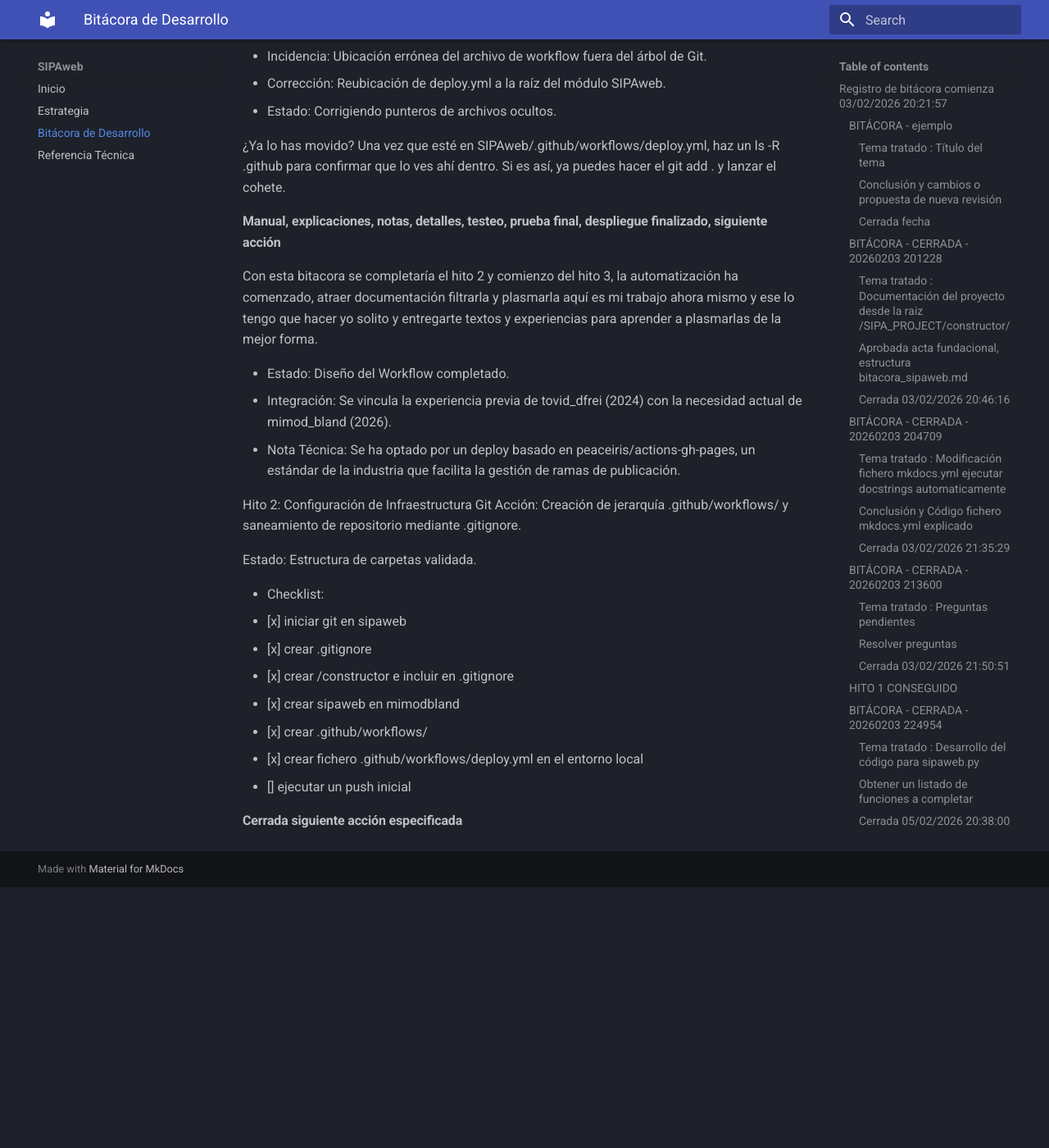
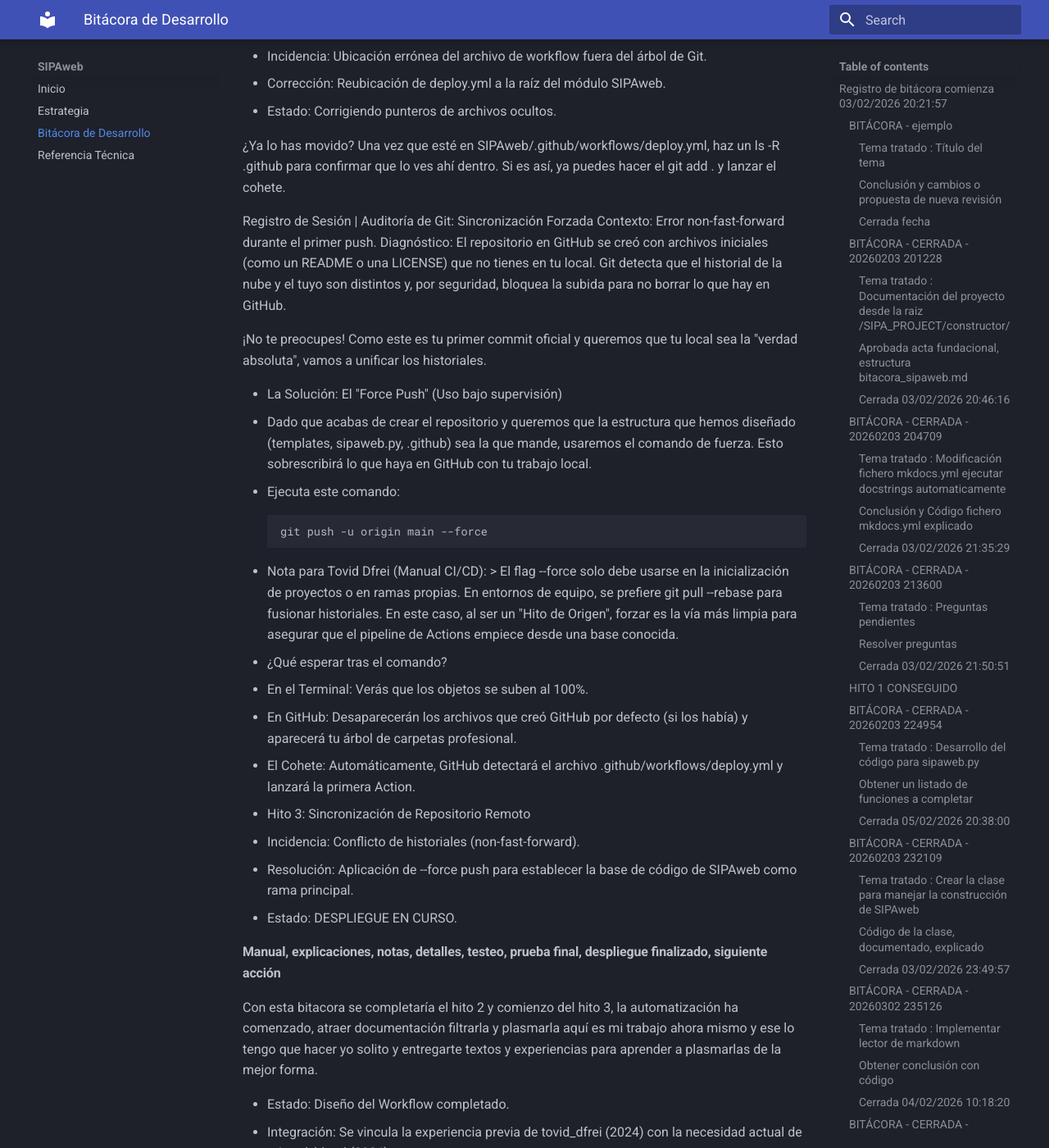
Before and after one commit to danielminanamontero/SIPAweb, an MkDocs documentation site: the page built from docs/bitacora_sipaweb.md, in a window 1280 px wide and 1400 px high, scrolled down 46350 px. Shown: the whole window at 82% size. Built offline with MkDocs 1.6.1 and Material for MkDocs 9.7.7, drawn with Linux system fonts in a browser that asks for light colours; before the commit the page ends 47432 px from its top, so only the background shows below that.

Commit message:
Test automatización y Test Despliegue

````diff
--- a/docs/bitacora_sipaweb.md
+++ b/docs/bitacora_sipaweb.md
@@ -1702,6 +1702,32 @@
 
 ¿Ya lo has movido? Una vez que esté en SIPAweb/.github/workflows/deploy.yml, haz un ls -R .github para confirmar que lo ves ahí dentro. Si es así, ya puedes hacer el git add . y lanzar el cohete.
 
+Registro de Sesión | Auditoría de Git: Sincronización Forzada
+Contexto: Error non-fast-forward durante el primer push. Diagnóstico: El repositorio en GitHub se creó con archivos iniciales (como un README o una LICENSE) que no tienes en tu local. Git detecta que el historial de la nube y el tuyo son distintos y, por seguridad, bloquea la subida para no borrar lo que hay en GitHub.
+
+¡No te preocupes! Como este es tu primer commit oficial y queremos que tu local sea la "verdad absoluta", vamos a unificar los historiales.
+
+- La Solución: El "Force Push" (Uso bajo supervisión)
+  - Dado que acabas de crear el repositorio y queremos que la estructura que hemos diseñado (templates, sipaweb.py, .github) sea la que mande, usaremos el comando de fuerza. Esto sobrescribirá lo que haya en GitHub con tu trabajo local.
+
+  - Ejecuta este comando:
+
+    ```bash
+    git push -u origin main --force
+    ```
+
+- Nota para Tovid Dfrei (Manual CI/CD): > El flag --force solo debe usarse en la inicialización de proyectos o en ramas propias. En entornos de equipo, se prefiere git pull --rebase para fusionar historiales. En este caso, al ser un "Hito de Origen", forzar es la vía más limpia para asegurar que el pipeline de Actions empiece desde una base conocida.
+
+- ¿Qué esperar tras el comando?
+  - En el Terminal: Verás que los objetos se suben al 100%.
+  - En GitHub: Desaparecerán los archivos que creó GitHub por defecto (si los había) y aparecerá tu árbol de carpetas profesional.
+  - El Cohete: Automáticamente, GitHub detectará el archivo .github/workflows/deploy.yml y lanzará la primera Action.
+
+- Hito 3: Sincronización de Repositorio Remoto
+  - Incidencia: Conflicto de historiales (non-fast-forward).
+  - Resolución: Aplicación de --force push para establecer la base de código de SIPAweb como rama principal.
+  - Estado: DESPLIEGUE EN CURSO.
+
 #### Manual, explicaciones, notas, detalles, testeo, prueba final, despliegue finalizado, siguiente acción
 
 Con esta bitacora se completaría el hito 2 y comienzo del hito 3, la automatización ha comenzado, atraer documentación filtrarla y plasmarla aquí es mi trabajo ahora mismo y ese lo tengo que hacer yo solito y entregarte textos y experiencias para aprender a plasmarlas de la mejor forma.
````
Also changed, not shown: templates/static/index.md (+3 -7 lines).
